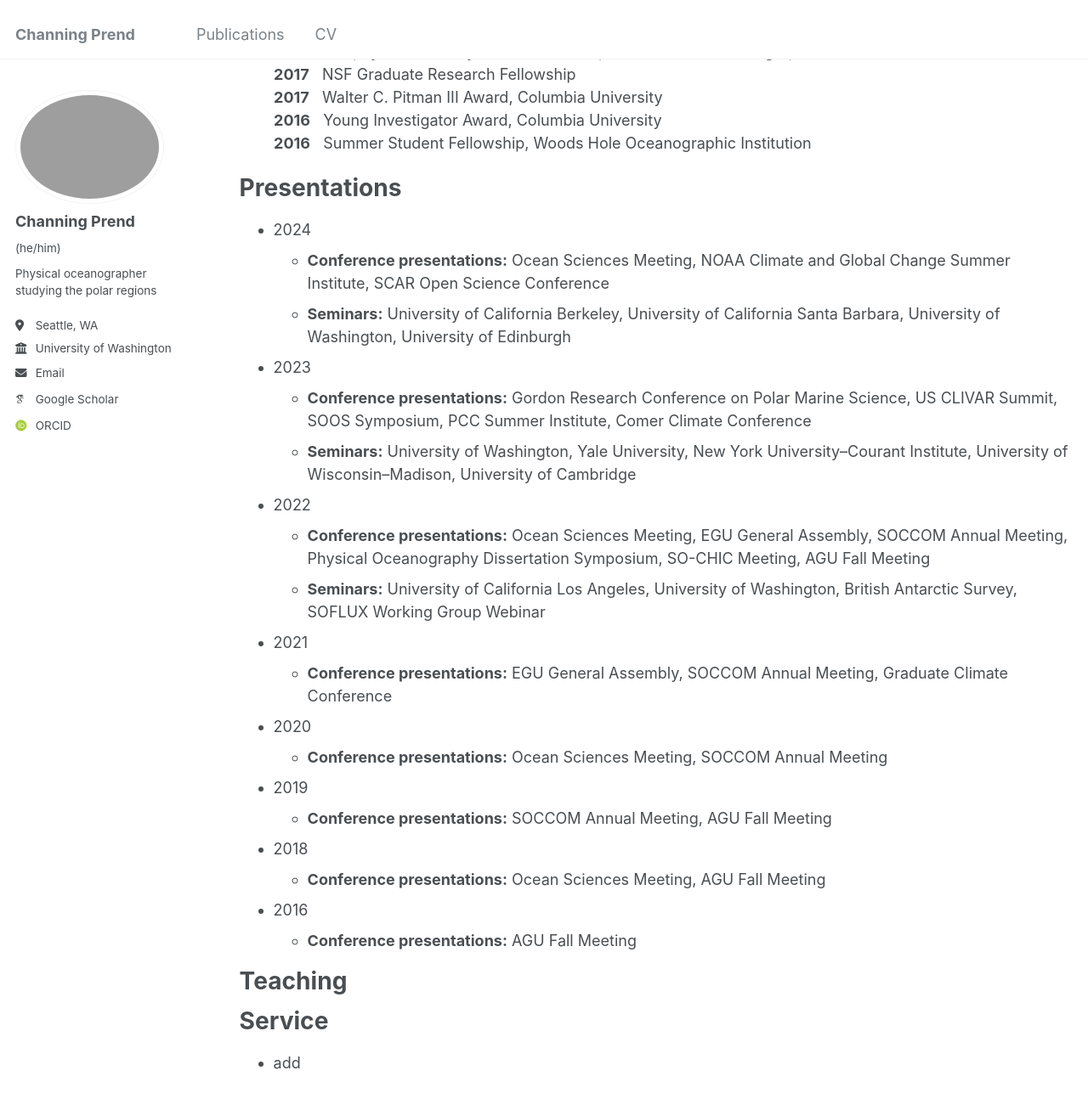
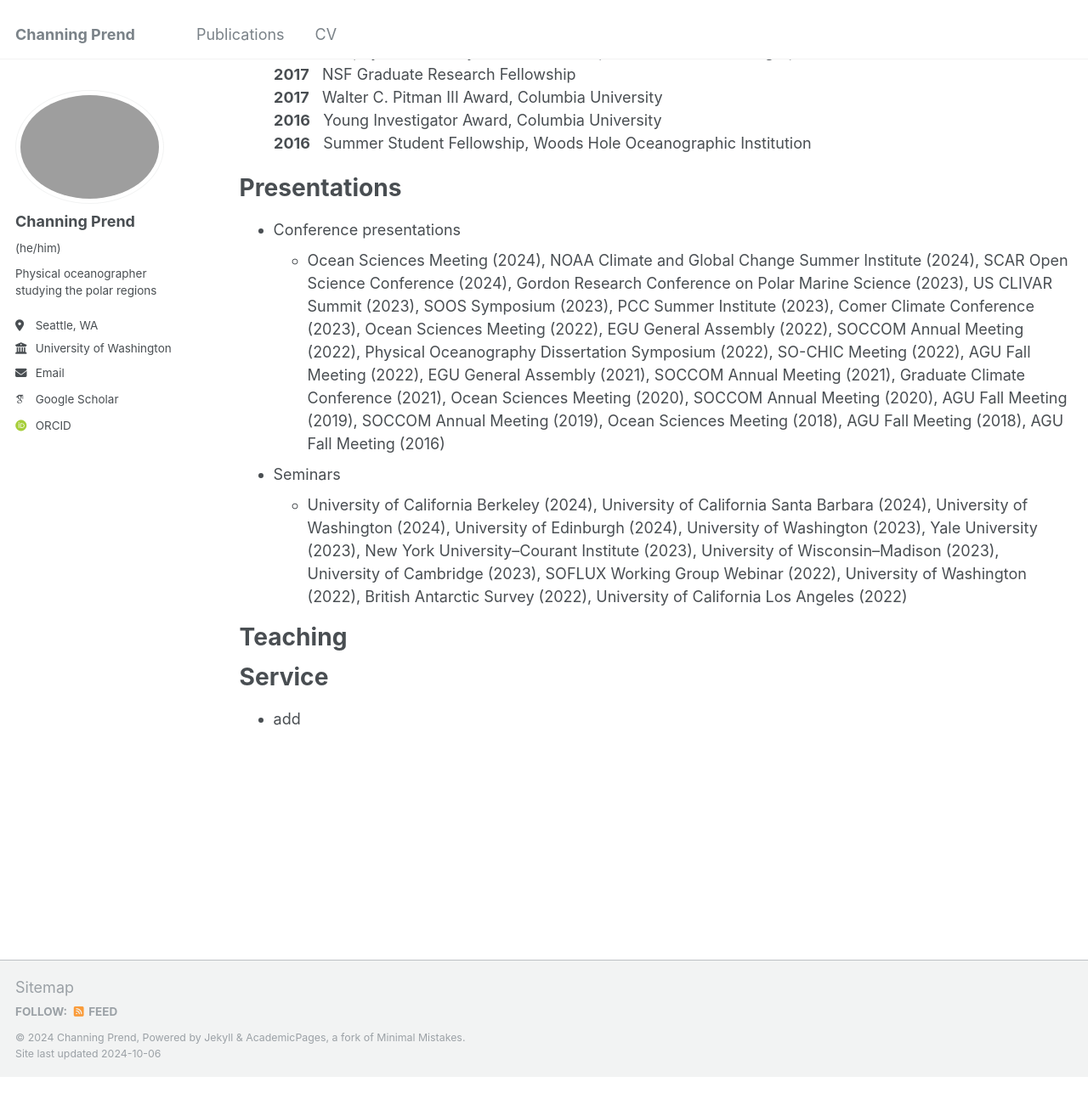
Before and after one commit to cprend/cprend.github.io, a Jekyll site: the page built from _pages/cv.md, in a window 1280 px wide and 1400 px high, scrolled down 1076 px. Shown: the top 1307 px of the window at 85% size. Built offline with Jekyll 4.4.1, drawn with Linux system fonts in a browser that asks for light colours; some web fonts are replaced; after the commit the page ends 2344 px from its top, so only the background shows below that.

Commit message:
Update cv.md

```diff
--- a/_pages/cv.md
+++ b/_pages/cv.md
@@ -53,32 +53,11 @@ Honors and Awards
 
 Presentations
 ======
-* 2024
-  * **Conference presentations:** Ocean Sciences Meeting, NOAA Climate and Global Change Summer Institute, SCAR Open Science Conference
-  * **Seminars:** University of California Berkeley, University of California Santa Barbara, University of Washington, University of Edinburgh
+* Conference presentations
+  * Ocean Sciences Meeting (2024), NOAA Climate and Global Change Summer Institute (2024), SCAR Open Science Conference (2024), Gordon Research Conference on Polar Marine Science (2023), US CLIVAR Summit (2023), SOOS Symposium (2023), PCC Summer Institute (2023), Comer Climate Conference (2023), Ocean Sciences Meeting (2022), EGU General Assembly (2022), SOCCOM Annual Meeting (2022), Physical Oceanography Dissertation Symposium (2022), SO-CHIC Meeting (2022), AGU Fall Meeting (2022), EGU General Assembly (2021), SOCCOM Annual Meeting (2021), Graduate Climate Conference (2021), Ocean Sciences Meeting (2020), SOCCOM Annual Meeting (2020), AGU Fall Meeting (2019), SOCCOM Annual Meeting (2019), Ocean Sciences Meeting (2018), AGU Fall Meeting (2018), AGU Fall Meeting (2016)
 
-* 2023
-  * **Conference presentations:** Gordon Research Conference on Polar Marine Science, US CLIVAR Summit, SOOS Symposium, PCC Summer Institute, Comer Climate Conference
-  * **Seminars:** University of Washington, Yale University, New York University--Courant Institute, University of Wisconsin--Madison, University of Cambridge
-
-* 2022
-  * **Conference presentations:** Ocean Sciences Meeting, EGU General Assembly, SOCCOM Annual Meeting, Physical Oceanography Dissertation Symposium, SO-CHIC Meeting, AGU Fall Meeting
-  * **Seminars:** University of California Los Angeles, University of Washington, British Antarctic Survey, SOFLUX Working Group Webinar
-
-* 2021
-  * **Conference presentations:** EGU General Assembly, SOCCOM Annual Meeting, Graduate Climate Conference
-
-* 2020
-  * **Conference presentations:** Ocean Sciences Meeting, SOCCOM Annual Meeting
-
-* 2019
-  * **Conference presentations:** SOCCOM Annual Meeting, AGU Fall Meeting
-
-* 2018
-  * **Conference presentations:** Ocean Sciences Meeting, AGU Fall Meeting
-
-* 2016
-  * **Conference presentations:** AGU Fall Meeting
+* Seminars
+  * University of California Berkeley (2024), University of California Santa Barbara (2024), University of Washington (2024), University of Edinburgh (2024), University of Washington (2023), Yale University (2023), New York University--Courant Institute (2023), University of Wisconsin--Madison (2023), University of Cambridge (2023), SOFLUX Working Group Webinar (2022), University of Washington (2022), British Antarctic Survey (2022), University of California Los Angeles (2022)
 
 Teaching
 ======
```
